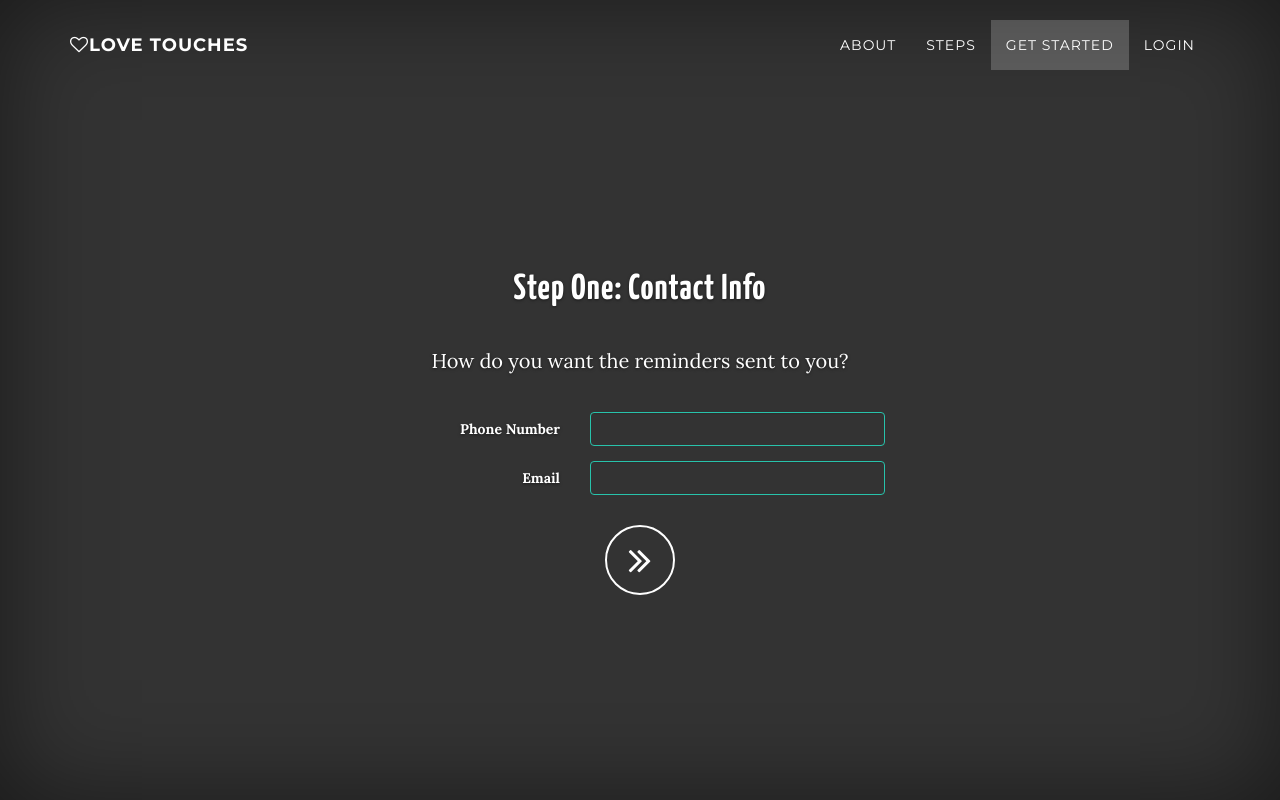
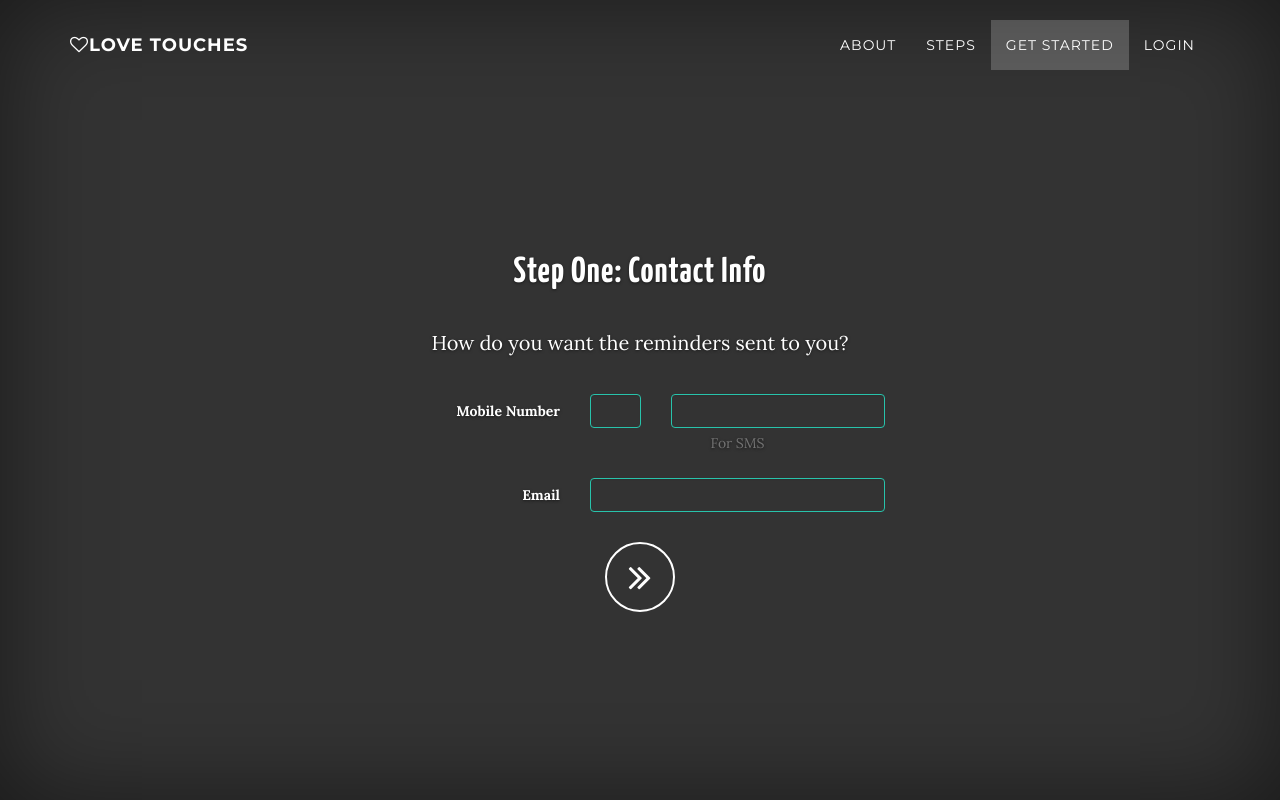
Before and after one commit to brolewis/love_touches, a Flask app: page /step_one in a window 1280 px wide. Run offline with Flask 2, Linux system fonts and the light colour scheme; parts of the project's set-up code (start-up, migrations or seed data) failed here and were passed over; some libraries are stand-ins or nearby versions.

Commit message:
Latest changes

```diff
--- a/development.txt
+++ b/development.txt
@@ -1,2 +1,3 @@
+Flask-DebugToolbar==0.9.0
 pylint==1.2.1
 flake8==2.1.0
--- a/forms.py
+++ b/forms.py
@@ -2,10 +2,13 @@
 import flask
 import flask.ext.security as security
 import flask.ext.wtf
+import phonenumbers
+import pytz
 import wtforms
 import wtforms.ext.sqlalchemy.fields
 # Local
 import main
+import utils
 
 
 def simple_field_filter(field):
@@ -16,8 +19,25 @@ main.app.jinja_env.filters['simple_field_filter'] = simple_field_filter
 
 
 class ProfileForm(flask.ext.wtf.Form):
-    phone = wtforms.TextField(label='Phone Number')
-    email = wtforms.TextField(validators=[wtforms.validators.Email()])
+    phone = wtforms.TextField(label='Mobile Number', description='For SMS')
+    country_code = wtforms.TextField(default='1')
+    email = wtforms.TextField(validators=[wtforms.validators.Email(),
+                                          wtforms.validators.Optional()])
+
+    def __init__(self, *args, **kwargs):
+        super(ProfileForm, self).__init__(*args, **kwargs)
+
+    def validate(self):
+        if not super(ProfileForm, self).validate():
+            return False
+        try:
+            utils.format_phone(self.country_code.data, self.phone.data)
+        except phonenumbers.NumberParseException:
+            message = "The phone number doesn't appear to be valid..."
+            self.phone.errors.append(message)
+            return False
+        else:
+            return True
 
 
 hour_validator = wtforms.validators.NumberRange(min=1, max=12)
@@ -25,6 +45,8 @@ minute_validator = wtforms.validators.NumberRange(min=0, max=59)
 weekday_choices = [(0, 'Sunday'), (1, 'Monday'), (2, 'Tuesday'),
                    (3, 'Wednesday'), (4, 'Thursday'), (5, 'Friday'),
                    (6, 'Saturday')]
+timezone_choices = zip(pytz.common_timezones, pytz.common_timezones)
+timezone_choices.insert(0, ('', ''))
 
 
 class ScheduleForm(flask.ext.wtf.Form):
@@ -36,6 +58,7 @@ class ScheduleForm(flask.ext.wtf.Form):
     minute = wtforms.IntegerField(validators=[minute_validator], default='00')
     am_pm = wtforms.RadioField('Time of Day',
                                choices=[('am', 'am'), ('pm', 'pm')])
+    timezone = wtforms.SelectField('Time Zone', choices=timezone_choices)
 
 
 class PasswordChangeForm(flask.ext.wtf.Form):
@@ -47,7 +70,7 @@ class PasswordChangeForm(flask.ext.wtf.Form):
 
 
 class LoginForm(security.forms.Form, security.forms.NextFormMixin):
-    email = wtforms.TextField('Email Address')
+    user_id = wtforms.TextField('Email Address / Phone Number')
     password = wtforms.PasswordField('Password')
     remember = wtforms.BooleanField('Remember Me')
     offset = wtforms.HiddenField()
@@ -57,7 +80,7 @@ class LoginForm(security.forms.Form, security.forms.NextFormMixin):
         super(LoginForm, self).__init__(*args, **kwargs)
 
     def validate(self):
-        email = self.email.data.strip()
+        user_id = self.user_id.data.strip()
         password = self.password.data
         try:
             flask.session['offset'] = int(self.offset.data)
@@ -67,8 +90,8 @@ class LoginForm(security.forms.Form, security.forms.NextFormMixin):
         if not super(LoginForm, self).validate():
             return False
 
-        if email == '':
-            message = security.utils.get_message('EMAIL_NOT_PROVIDED')[0]
+        if user_id == '':
+            message = 'Please enter either an email address or phone number.'
             self.email.errors.append(message)
             return False
 
@@ -77,7 +100,7 @@ class LoginForm(security.forms.Form, security.forms.NextFormMixin):
             self.password.errors.append(message)
             return False
 
-        emails = main.user_datastore.user_model.email.ilike(email)
+        emails = main.user_datastore.user_model.email.ilike('lewis')
         self.user = main.user_datastore.user_model.query.filter(emails).first()
 
         if self.user is None:
--- a/models.py
+++ b/models.py
@@ -40,8 +40,10 @@ class Role(db.Model, flask.ext.security.RoleMixin):
 class User(db.Model, flask.ext.security.UserMixin):
     id = db.Column(db.Integer, primary_key=True)
     password = db.Column(db.String)
+    timezone = db.Column(db.String)
     active = db.Column(db.Boolean)
     email = db.Column(db.String, unique=True)
+    country_code = db.Column(db.String)
     phone = db.Column(db.String)
     confirmed_at = db.Column(db.DateTime)
     last_login_at = db.Column(db.DateTime)
--- a/requirements.txt
+++ b/requirements.txt
@@ -1,7 +1,9 @@
 Flask==0.10.1
 Flask-Bootstrap==3.1.1.2
-Flask-DebugToolbar==0.9.0
 Flask-Migrate==1.2.0
 Flask-SQLAlchemy==1.0
 Flask-Security==1.7.3
 SQLAlchemy==0.9.4
+bcrypt==1.0.2
+phonenumbers==6.2.0
+pytz==2014.4
--- a/static/css/grayscale.css
+++ b/static/css/grayscale.css
@@ -63,7 +63,7 @@
 
 .signup-text {
     font-family: 'Yanone Kaffeesatz', sans-serif;
-    text-transform:none;
+    text-transform: none;
 }
 
 @media(min-width:767px) {
@@ -388,11 +388,11 @@
 }
 
 .flip .card.flipped {
-    transform:rotatey(-180deg);
-    -ms-transform:rotatey(-180deg); /* IE 9 */
-    -moz-transform:rotatey(-180deg); /* Firefox */
-    -webkit-transform:rotatey(-180deg); /* Safari and Chrome */
-    -o-transform:rotatey(-180deg); /* Opera */
+    transform: rotatey(-180deg);
+    -ms-transform: rotatey(-180deg); /* IE 9 */
+    -moz-transform: rotatey(-180deg); /* Firefox */
+    -webkit-transform: rotatey(-180deg); /* Safari and Chrome */
+    -o-transform: rotatey(-180deg); /* Opera */
 }
 
 .flip .card {
@@ -424,11 +424,11 @@
 
 .flip .card .back {
     line-height: normal;
-    transform:rotatey(-180deg);
-    -ms-transform:rotatey(-180deg); /* IE 9 */
-    -moz-transform:rotatey(-180deg); /* Firefox */
-    -webkit-transform:rotatey(-180deg); /* Safari and Chrome */
-    -o-transform:rotatey(-180deg); /* Opera */
+    transform: rotatey(-180deg);
+    -ms-transform: rotatey(-180deg); /* IE 9 */
+    -moz-transform: rotatey(-180deg); /* Firefox */
+    -webkit-transform: rotatey(-180deg); /* Safari and Chrome */
+    -o-transform: rotatey(-180deg); /* Opera */
 }
 
 .alert-error {
@@ -450,9 +450,9 @@
     color: #28c3ab;
     background-color: transparent;
     padding: 6px 12px;
-    font-size:14px;
-    line-height:1.42857143;
-    border-radius:4px;
+    font-size: 14px;
+    line-height: 1.42857143;
+    border-radius: 4px;
 }
 
 .modal-content {
@@ -462,3 +462,18 @@
 .modal-header, .modal-footer {
     background-color: #5A5A5A;
 }
+
+select {
+    border: 1px solid #28c3ab;
+    color: #28c3ab;
+    background-color: transparent;
+    padding: 6px 12px;
+    font-size: 14px;
+    line-height: 1.42857143;
+    border-radius: 4px;
+    height: 34px;
+}
+
+.help-error {
+    color: #B84D45 !important;
+}
--- a/templates/base.html
+++ b/templates/base.html
@@ -26,7 +26,7 @@
                 <button type="button" class="navbar-toggle" data-toggle="collapse" data-target=".navbar-main-collapse">
                     <i class="fa fa-bars"></i>
                 </button>
-                <a class="navbar-brand" href="{{ url_for('index') }}#page-top"><span class="fa fa-heart-o"></span>Love Touches</a>
+                <a class="navbar-brand" href="{% if request.path != url_for('index') %}{{ url_for('index') }}{% endif %}#page-top"><span class="fa fa-heart-o"></span>Love Touches</a>
             </div>
 
             <div class="collapse navbar-collapse navbar-right navbar-main-collapse">
@@ -34,20 +34,20 @@
                     {% if 'step' not in request.path %}
                     <!-- Hidden li included to remove active class from about link when scrolled up past about section -->
                     <li class="hidden">
-                        <a href="#page-top"></a>
+                        <a href="{% if request.path != url_for('index') %}{{ url_for('index') }}{% endif %}#page-top"></a>
                     </li>
                     {% endif %}
                     <li class="page-scroll">
-                        <a href="#details">About</a>
+                    <a href="{% if request.path != url_for('index') %}{{ url_for('index') }}{% endif %}#details">About</a>
                     </li>
                     <li class="page-scroll">
-                        <a href="#steps">Steps</a>
+                        <a href="{% if request.path != url_for('index') %}{{ url_for('index') }}{% endif %}#steps">Steps</a>
                     </li>
                     <li class="page-scroll{% if 'step' in request.path %} active{% endif %}">
                         <a href="{{ url_for('step_one') }}">Get Started</a>
                     </li>
                     <li class="page-scroll">
-                        <a href="#">Login</a>
+                        <a href="{{ url_for('security.login') }}">Login</a>
                     </li>
                 </ul>
             </div>
--- a/templates/step_one.html
+++ b/templates/step_one.html
@@ -27,13 +27,27 @@
                         <form method="post" role="form" class="form-horizontal" action="{{ url_for('step_one') }}">
                             {{ profile_form.hidden_tag() }}
                             {% for field in profile_form %}
-                            {% if field|simple_field_filter %}
+                            {% if field|simple_field_filter and field.name != 'country_code' %}
                             <div class="form-group">
                                 {{ field.label(class='col-sm-3 col-lg-offset-2 control-label') }}
                                 <div class="col-sm-5">
+                                    {% if field.name == 'phone' %}
+                                    <div class="row">
+                                        <div class="col-xs-3">
+                                        {{ profile_form.country_code(maxlength='2', class='form-control col-xs-2') }}
+                                        </div>
+                                        <div class="col-xs-9">
+                                        {{ field(class='form-control col-xs-9') }}
+                                        </div>
+                                    </div>
+                                    {% else %}
                                     {{ field(class='form-control') }}
+                                    {% endif %}
+                                    {% if field.description %}
+                                        <span class="help-block">{{ field.description|safe }}</span>
+                                    {% endif %}
                                     {% if field.errors %}
-                                    <span class="help-inline">
+                                    <span class="help-block help-error">
                                         {{ field.errors|join('<br />')|safe }}
                                     </span>
                                     {% endif %}
--- a/views.py
+++ b/views.py
@@ -7,6 +7,7 @@ import flask.ext.security.utils
 import forms
 import main
 import models
+import utils
 
 
 @main.app.route('/')
@@ -32,8 +33,9 @@ def step_one():
         flask.session.update(profile_form.data)
         endpoint = flask.session.get('action') or 'step_two'
         return flask.redirect(flask.url_for(endpoint))
+    profile_form.phone.data = flask.session.get('phone')
+    profile_form.country_code.data = flask.session.get('country_code')
     profile_form.email.data = flask.session.get('email')
-    profile_form.phone = flask.session.get('phone')
     return flask.render_template('step_one.html', profile_form=profile_form)
 
 
@@ -87,6 +89,23 @@ def step_three():
                                  schedule_form=schedule_form)
 
 
+def _days_label():
+    days_of_week = flask.session['days_of_week']
+    days_dict = dict(forms.weekday_choices)
+    if len(days_of_week) == 1:
+        days_label = days_dict[days_of_week[0]]
+    elif len(days_of_week) == 2:
+        days_label = ' and '.join(days_dict[x] for x in days_of_week)
+    elif len(days_of_week) == 5 and {1, 2, 3, 4, 5} == set(days_of_week):
+        days_label = 'Weekdays'
+    elif len(days_of_week) == 7:
+        days_label = 'Every day'
+    else:
+        days_label = ', '.join(days_dict[x] for x in days_of_week[:-1])
+        days_label += ', and {}'.format(days_dict[days_of_week[-1]])
+    return days_label
+
+
 @main.app.route('/confirm')
 @main.app.route('/confirm/<action>')
 def confirm(action=None):
@@ -96,26 +115,22 @@ def confirm(action=None):
         return flask.redirect(flask.url_for('step_two'))
     flask.session['action'] = 'confirm'
     actions = [models.Action.query.get(x) for x in flask.session['actions']]
-    days_dict = dict(forms.weekday_choices)
-    days_of_week = flask.session['days_of_week']
-    if len(days_of_week) == 1:
-        days_label = days_dict[days_of_week[0]]
-    elif len(days_of_week) == 2:
-        days_label = ' and '.join(days_dict[x] for x in days_of_week)
-    else:
-        days_label = ', '.join(days_dict[x] for x in days_of_week[:-1])
-        days_label += ', and {}'.format(days_dict[days_of_week[-1]])
     if action == 'submit':
         user = None
         query = models.User.query
-        if flask.session.get('phone'):
-            user = query.filter_by(phone=flask.session['phone']).first()
-        if flask.session.get('email') and not user:
-            user = query.filter_by(email=flask.session['email']).first()
+        country_code, phone = utils.format_phone(flask.session, split=True)
+        email = flask.session.get('email', '')
+        if country_code and phone:
+            user = query.filter_by(country_code=country_code, phone=phone)
+            user = user.first()
+        if email and not user:
+            user = query.filter_by(email=email).first()
         if not user:
             user = models.User()
-        user.email = flask.session['email']
-        user.phone = flask.session['phone']
+        user.country_code = country_code
+        user.phone = phone
+        user.email = email
+        user.timezone = flask.session['timezone']
         for action_id in flask.session['actions']:
             action = models.Action.query.get(action_id)
             user.actions.append(action)
@@ -123,25 +138,29 @@ def confirm(action=None):
         if name:
             method = models.Method.query.filter_by(name=name).first()
             user.method = method
-        for day_of_week in days_of_week:
+        for day_of_week in flask.session['days_of_week']:
             crontab = models.Crontab(day_of_week=day_of_week,
                                      hour=flask.session['hour'],
                                      minute=flask.session['minute'])
             user.schedule.append(crontab)
         models.db.session.add(user)
         models.db.session.commit()
+        if user.phone:
+            flask.flash('Mobile confirmation instructions have been sent.')
         if user.email:
             confirmable = flask.ext.security.confirmable
             link = confirmable.generate_confirmation_link(user)[0]
-            message = 'Email confirmation instructions have been sent.'
-            flask.flash(message)
-            flask.ext.security.utils.send_mail('Welcome', user.email,
+            flask.flash('Email confirmation instructions have been sent.')
+            subject = 'Welcome to Love Touches!'
+            flask.ext.security.utils.send_mail(subject, user.email,
                                                'welcome', user=user,
                                                confirmation_link=link)
-        flask.session.clear()
+        for key in (x for x in flask.session.keys() if not x.startswith('_')):
+            del flask.session[key]
         return flask.redirect(flask.url_for('index'))
-    return flask.render_template('confirm.html', actions=actions,
-                                 days_label=days_label)
+    phone = utils.format_phone(flask.session)
+    return flask.render_template('confirm.html', actions=actions, phone=phone,
+                                 days_label=_days_label())
 
 
 @main.app.route('/cancel')
```
Also changed, not shown: templates/confirm.html (+4 -3 lines), templates/security/login_user.html (added, +52 -0 lines), templates/step_three.html (+7 -0 lines), utils.py (added, +11 -0 lines).
